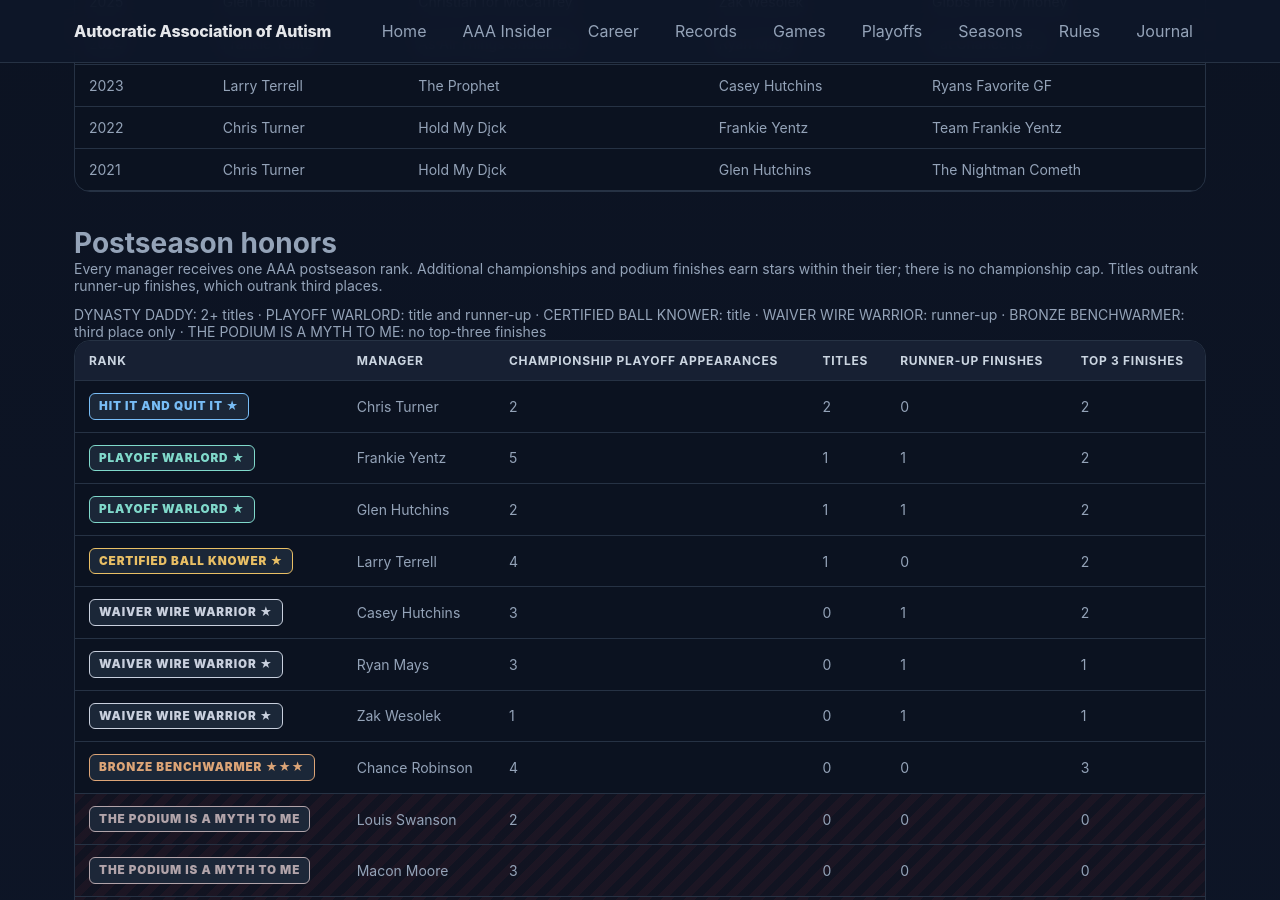
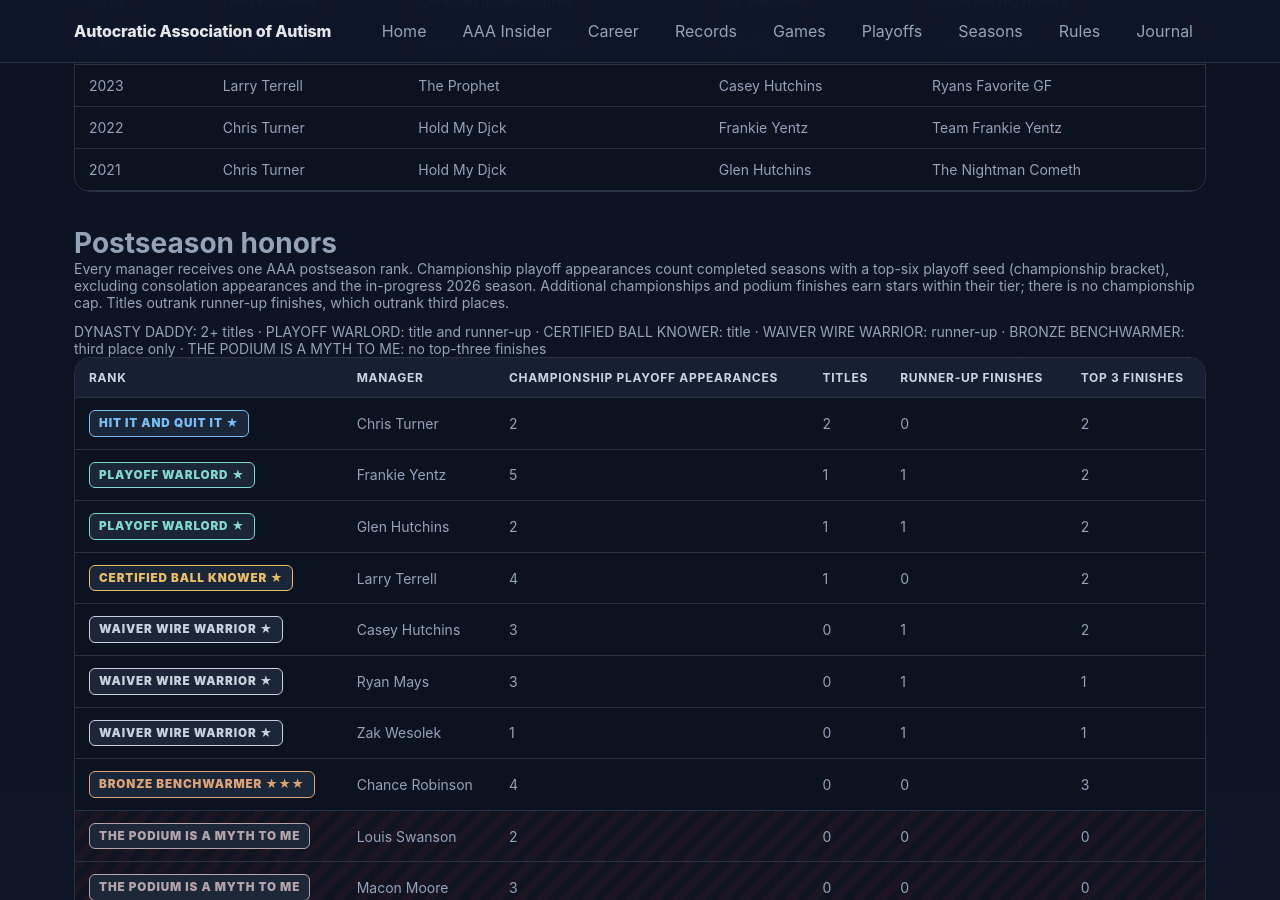
Before and after one commit to Autocratic-Association-of-Autism/AAA-Fantasy-Test, a Jekyll site: the page built from playoffs.html, in a window 1280 px wide and 900 px high, scrolled down 484 px. Built offline with Jekyll 4.4.1, drawn with Linux system fonts in a browser that asks for light colours.

Commit message:
Show championship playoff appearances in postseason honors

```diff
--- a/playoffs.html
+++ b/playoffs.html
@@ -2,7 +2,7 @@
 layout: null
 ---
 <!doctype html><html lang="en"><head><meta charset="utf-8"><meta name="viewport" content="width=device-width,initial-scale=1"><title>Playoff Archive | AAA Fantasy</title><link rel="stylesheet" href="{{ '/styles.css' | relative_url }}?v=category-palette-20261023"></head><body><nav><div class="container nav-inner"><a class="league-brand" href="index.html">Autocratic Association of Autism</a><div class="nav-links"><a href="index.html">Home</a><a href="ledger.html">AAA Insider</a><a href="career.html">Career</a><a href="records.html">Records</a><a href="games.html">Games</a><a href="playoffs.html">Playoffs</a><a href="seasons.html">Seasons</a><a href="rules.html">Rules</a><a href="journal.html">Journal</a></div></div></nav><main class="container"><header><div class="label">AAA League Archive</div><h1>AAA Playoff History</h1><div class="subtitle">Champions, championship appearances, postseason finishes, and the matchups that shaped th<section><div class="section-title"><div><h2>Championship Bracket</h2><div class="note">The title tournament: championship finishes and postseason honors.</div></div></div></section><section><div class="section-title"><div><h2>Championship history</h2><div class="note">Champions and runners-up based on completed season standings in the ESPN archive. The 2026 season is still in progress in this data snapshot.</div></div></div><div class="table-wrap" id="championshipHistory"></div></section>
-<section><div class="section-title"><div><h2>Postseason honors</h2><div class="note">Every manager receives one AAA postseason rank. Additional championships and podium finishes earn stars within their tier; there is no championship cap. Titles outrank runner-up finishes, which outrank third places.</div></div></div><div class="note">DYNASTY DADDY: 2+ titles · PLAYOFF WARLORD: title and runner-up · CERTIFIED BALL KNOWER: title · WAIVER WIRE WARRIOR: runner-up · BRONZE BENCHWARMER: third place only · THE PODIUM IS A MYTH TO ME: no top-three finishes</div><div class="table-wrap" id="postseasonHonors"></div></section>
+<section><div class="section-title"><div><h2>Postseason honors</h2><div class="note">Every manager receives one AAA postseason rank. Championship playoff appearances count completed seasons with a top-six playoff seed (championship bracket), excluding consolation appearances and the in-progress 2026 season. Additional championships and podium finishes earn stars within their tier; there is no championship cap. Titles outrank runner-up finishes, which outrank third places.</div></div></div><div class="note">DYNASTY DADDY: 2+ titles · PLAYOFF WARLORD: title and runner-up · CERTIFIED BALL KNOWER: title · WAIVER WIRE WARRIOR: runner-up · BRONZE BENCHWARMER: third place only · THE PODIUM IS A MYTH TO ME: no top-three finishes</div><div class="table-wrap" id="postseasonHonors"></div></section>
 <section><div class="section-title"><div><h2>Sacko Bracket</h2><div class="note">The consolation tournament that determines the league's last-place finisher. Sacko recipients must be verified against season-specific rules and results.</div></div></div><div class="table-wrap" id="sackoHistory"></div><div class="note" style="margin-top:12px">A last-place season finish is shown as a candidate Sacko recipient, not a confirmed punishment winner, until the league's historical Sacko rules are verified.</div></section><section><div class="section-title"><div><h2>Postseason formats and matchup archive</h2><div class="note">Historical multi-week matchups are listed below, including consolation games. Two-week aggregate totals are not eligible for single-week scoring records.</div></div></div><details><summary>View Championship Bracket multi-week results</summary><div class="table-wrap" id="championshipMultiWeek"></div></details><details><summary>View Sacko Bracket multi-week results</summary><div class="table-wrap" id="sackoMultiWeek"></div></details><div class="note">Total multi-week postseason matchups: <span id="multiWeekCount"></span>. Unclassified games remain in the complete archive below.</div><details><summary>View all multi-week postseason results</summary><div class="table-wrap" id="multiWeek"></div></details></section>
 <section class="card"><h2>Playoff brackets and records</h2><p>Complete round-by-round brackets, championship game scores, playoff win totals, and postseason upsets require additional round-level matchup data. They will be added when those results can be verified. Consolation games will remain distinct from the championship bracket.</p></section>iWeek"></div>
 </section><footer>Autocratic Association of Autism · League archive</footer></main><script src="data.js?v=20261001-current-season-fix-3"></script><script src="blowout-losses.js?v=20261005"></script><script src="app.js?v=20261024-pages"></script></body></html>
```
